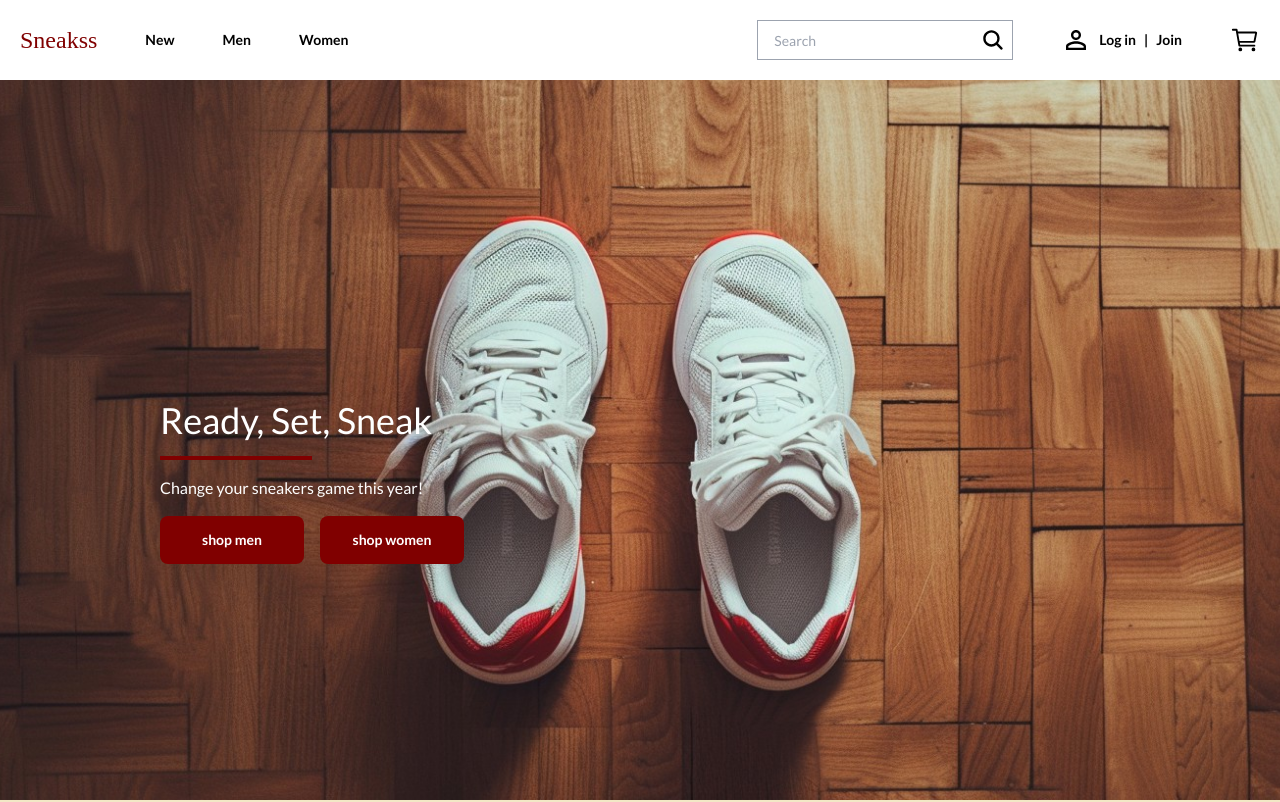
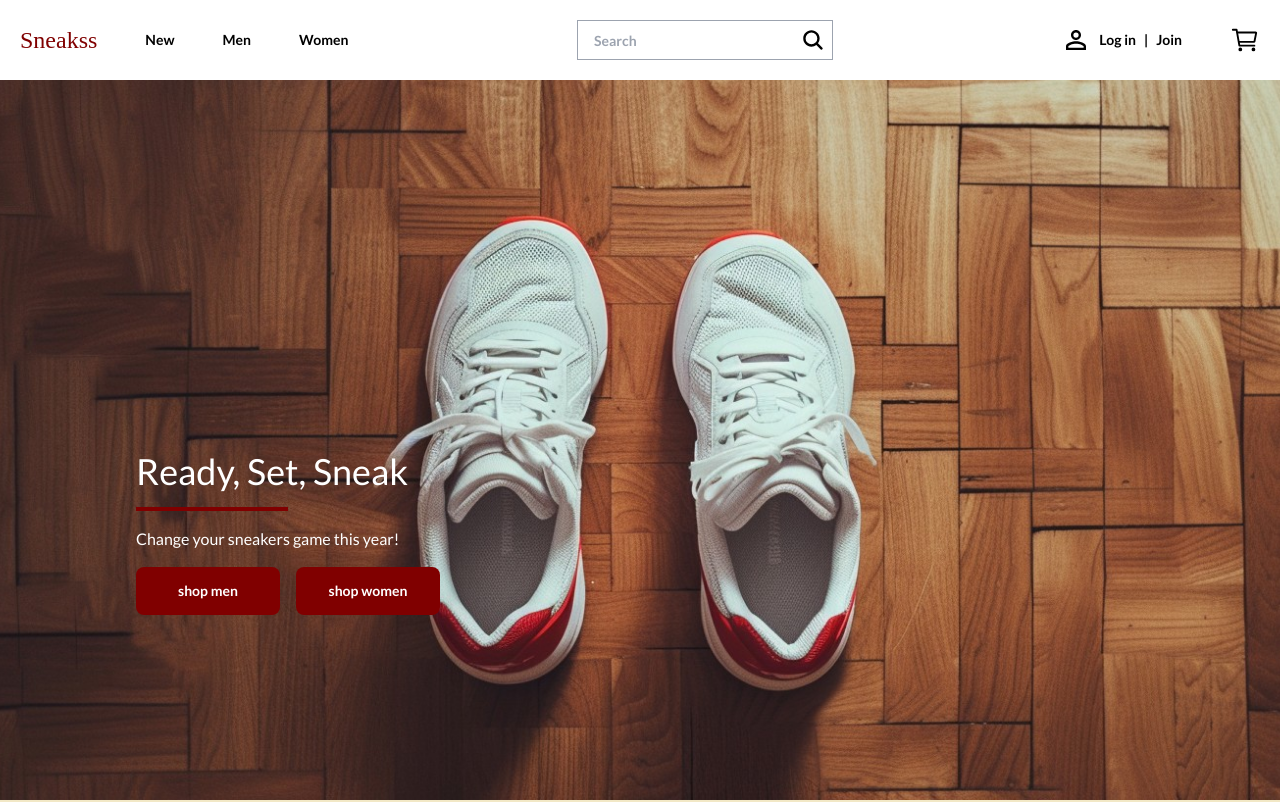
Before and after one commit to Deyjuwon/sneakss, a React (Vite) app: page / in a window 1280 px wide. Shown: the top 802 px of the page. Built offline with nearby package versions, Linux system fonts and the light colour scheme; a web font is replaced by a local one.

Commit message:
home page responsiveness

```diff
--- a/src/components/Footer.jsx
+++ b/src/components/Footer.jsx
@@ -1,3 +1,4 @@
+/* eslint-disable react/prop-types */
 import { FaInstagram } from "react-icons/fa";
 import { FaXTwitter } from "react-icons/fa6";
 import { FaTiktok } from "react-icons/fa6";
@@ -5,8 +6,8 @@ import { FaFacebookF } from "react-icons/fa";
 
 const Footer = ({bgColor, textColor}) => {
   return (
-    <footer className={`text-sm flex py-12 justify-around bg-${bgColor} text-${textColor}  flex-wrap`}>
-        <div className="flex flex-col gap-5 ">
+    <footer className={`text-sm flex py-12  justify-around bg-${bgColor} text-${textColor}  flex-wrap`}>
+        <div className="w-1/2 lg:w-auto  flex flex-col gap-5 pl-4">
             <p className="font-bold">ABOUT US</p>
             <div className="flex flex-col gap-2">
                 <a href="">Our Stores</a>
@@ -15,7 +16,7 @@ const Footer = ({bgColor, textColor}) => {
             </div>
 
         </div>
-        <div  className="flex flex-col gap-5 ">
+        <div  className="w-1/2 md:w-auto flex flex-col gap-5 ">
             <p className="font-bold">SUPPORT</p>
             <div className="flex flex-col gap-2">
                 <a href="">Shipping And Returns</a>
@@ -26,7 +27,7 @@ const Footer = ({bgColor, textColor}) => {
 
 
         </div>
-        <div  className="flex flex-col gap-5">
+        <div  className="flex flex-col gap-5 pt-8 md:pt-0">
             <p className="font-bold">CONNECT WITH US</p>
             <div className="flex  gap-2">
                 <FaInstagram size={20} />
--- a/src/components/Header.jsx
+++ b/src/components/Header.jsx
@@ -1,39 +1,54 @@
-import { IoCartOutline } from "react-icons/io5";
+import { IoCartOutline, IoSearch } from "react-icons/io5";
 import { MdPersonOutline } from "react-icons/md";
-import { IoSearch } from "react-icons/io5";
-
-
 
 const Header = () => {
   return (
-    <nav className="text-sm font-bold flex justify-between items-center z-50 p-5 fixed w-full top-0 bg-white">
-        <ul className="flex items-center gap-12">
-            <li><a href="" className="logo text-primaryRed text-2xl">Sneakss</a></li>
-            <li><a href="">New</a></li>
-            <li><a href="">Men</a></li>
-            <li><a href="">Women</a></li>
-        </ul>
-        <ul className="flex items-center gap-12">
-            <ul className="relative">
-                <li><input type="text" placeholder="Search" className="pl-4 outline-primaryRed relative w-64 font-normal  h-10 border border-gray-400" /></li>
-                <li className="absolute top-2 right-2  "><IoSearch size={24} /></li>
+    <header className="text-sm font-bold flex flex-col md:flex-row justify-between items-center z-50 p-5 fixed w-full top-0 bg-white">
+
+      {/* Logo and Cart on Mobile, Full Nav on Larger Screens */}
+      <div className="flex justify-between gap-12 items-center w-full md:w-auto">
+        <a href="#" className="text-primaryRed text-2xl logo">Sneakss</a>
+        <nav className="md:flex items-center hidden gap-12">
+          <a href="#">New</a>
+          <a href="#">Men</a>
+          <a href="#">Women</a>
+        </nav>
+        <IoCartOutline size={30} className="md:hidden" />
+      </div>
+
+      {/* Search Bar on Mobile and Larger Screens */}
+      <div className="w-full mt-4 md:mt-0 md:w-auto relative">
+        <input
+          type="text"
+          placeholder="Search"
+          className="w-full md:w-64 pl-4 h-10 border border-gray-400 outline-primaryRed"
+        />
+        <button className="absolute top-2 right-2">
+          <IoSearch size={24} />
+        </button>
+      </div>
+
+      {/* Full Navigation and User Controls on Larger Screens */}
+      <div className="hidden md:flex items-center gap-12">
 
 
-            </ul>
+        <ul className="flex items-center gap-2">
+          <li>
+            <MdPersonOutline size={30} />
+          </li>
+          <li>
+            <a href="#">Log in</a>
+          </li>
+          <li>|</li>
+          <li>
+            <a href="#">Join</a>
+          </li>
+        </ul>
 
-            <ul className="flex items-center gap-2">
-                <li><MdPersonOutline size={30} /></li>
-                <li><a href="">Log in</a></li>
-                <li><p>|</p></li>
-                <li><a href="">Join</a></li>
+        <IoCartOutline size={30} className="hidden md:block" />
+      </div>
+    </header>
+  );
+};
 
-            </ul>
-
-            <li><IoCartOutline size={30} /></li>
-
-        </ul>
-    </nav>
-  )
-}
-
-export default Header
+export default Header;
--- a/src/components/Hero.jsx
+++ b/src/components/Hero.jsx
@@ -1,14 +1,14 @@
-import heroImg from '../assets/sneakerHero.jpg'
-import Button from './Button'
+import heroImg from '../assets/sneakerHero.jpg';
+import Button from './Button';
+
 const Hero = () => {
   return (
-    <div className=''>
-        <div className=''>
+    <div className='relative w-full min-w-full'>
+      <div className='w-full'>
         <img src={heroImg} className='h-screen w-full object-cover' alt="" />
-
       </div>
 
-        <div className='flex flex-col gap-4 text-white  absolute top-1/2 left-40'>
+      <div className='flex flex-col gap-4 text-white absolute top-1/2 left-1/2 transform -translate-x-1/2 -translate-y-1/2 lg:top-2/3 lg:left-72'>
         <h1 className='text-4xl'>Ready, Set, Sneak</h1>
         <div className='border-2 border-primaryRed w-1/2'></div>
         <p className='text-base'>Change your sneakers game this year!</p>
@@ -16,11 +16,9 @@ const Hero = () => {
           <Button title='shop men' />
           <Button title='shop women' />
         </div>
+      </div>
+    </div>
+  );
+};
 
-        </div>
-
-    </div>
-  )
-}
-
-export default Hero
+export default Hero;
--- a/src/pages/Home.jsx
+++ b/src/pages/Home.jsx
@@ -16,7 +16,7 @@ const Home = () => {
         <DiscountSection />
         <NewArrival />
         <NewsletterHome />
-        <Footer bgColor='white' textColor='black' />
+        {/* <Footer bgColor='white' textColor='black' /> */}
     </div>
   )
 }
--- a/src/pages/Login.jsx
+++ b/src/pages/Login.jsx
@@ -6,8 +6,8 @@ import Footer from "../components/Footer";
 const Login = () => {
   return (
     <div>
-        <Header />
-        <div className="flex flex-col mt-32 mb-10 p-4 justify-center items-center gap-12">
+        {/* <Header /> */}
+        <div className="flex flex-col mt-32 mb-12 p-4 justify-center items-center gap-12">
             <p className="text-5xl font-normal">MY SNEAKS ACCOUNT</p>
             <div className="flex flex-col items-center justify-center gap-5">
                 <button className="h-12 w-80 flex justify-center items-center gap-4 font-semibold text-base border border-gray-400" >
```
Lines whose indentation alone changed are shown as unchanged.
